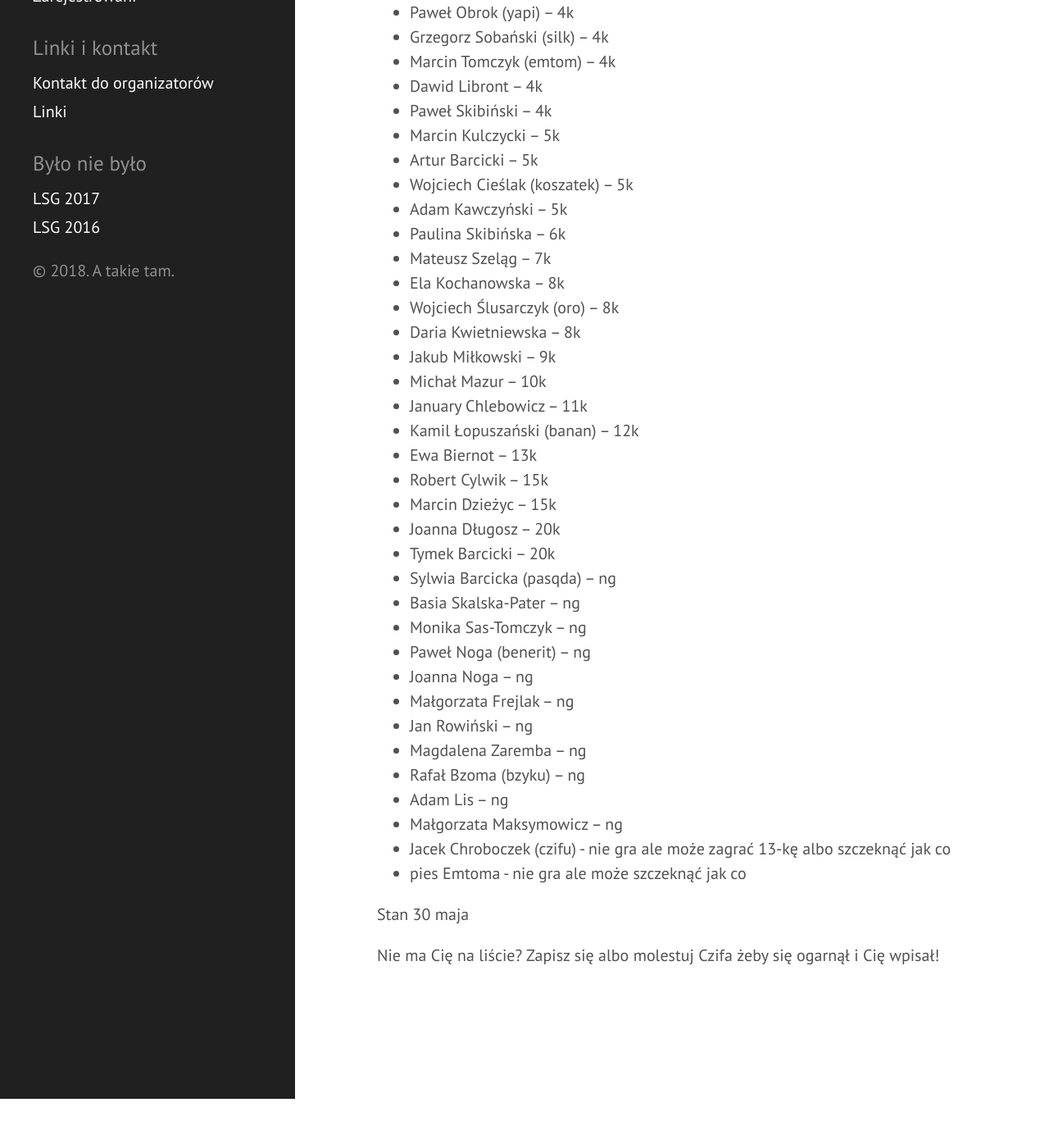
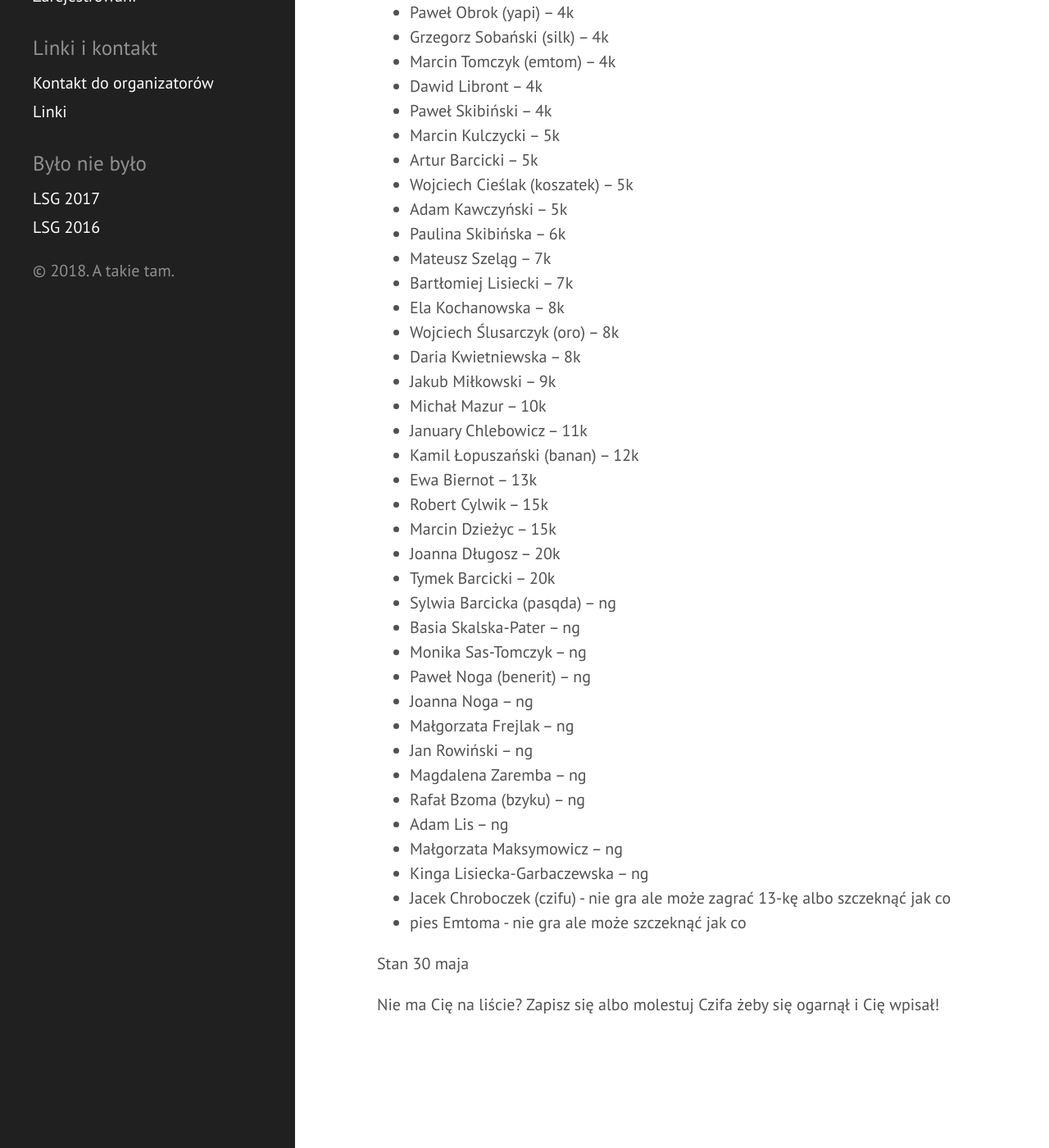
Before and after one commit to tasuki/lsg, a Jekyll site: the page built from zarejestrowani.md, in a window 1280 px wide and 1400 px high, scrolled down 718 px. Shown: the whole window at 82% size. Built offline with Jekyll 4.4.1, drawn with Linux system fonts in a browser that asks for light colours; before the commit the page ends 2058 px from its top, so only the background shows below that.

Commit message:
Update zarejestrowani.md

```diff
--- a/zarejestrowani.md
+++ b/zarejestrowani.md
@@ -35,6 +35,7 @@ Zarejestrowani uczestnicy (mniej więcej wg siły):
 - Adam Kawczyński -- 5k
 - Paulina Skibińska -- 6k
 - Mateusz Szeląg -- 7k
+- Bartłomiej Lisiecki -- 7k
 - Ela Kochanowska -- 8k
 - Wojciech Ślusarczyk (oro) -- 8k
 - Daria Kwietniewska -- 8k
@@ -58,6 +59,7 @@ Zarejestrowani uczestnicy (mniej więcej wg siły):
 - Rafał Bzoma (bzyku) -- ng
 - Adam Lis -- ng
 - Małgorzata Maksymowicz -- ng
+- Kinga Lisiecka-Garbaczewska -- ng
 - Jacek Chroboczek (czifu) - nie gra ale może zagrać 13-kę albo szczeknąć jak co
 - pies Emtoma - nie gra ale może szczeknąć jak co
 
```
